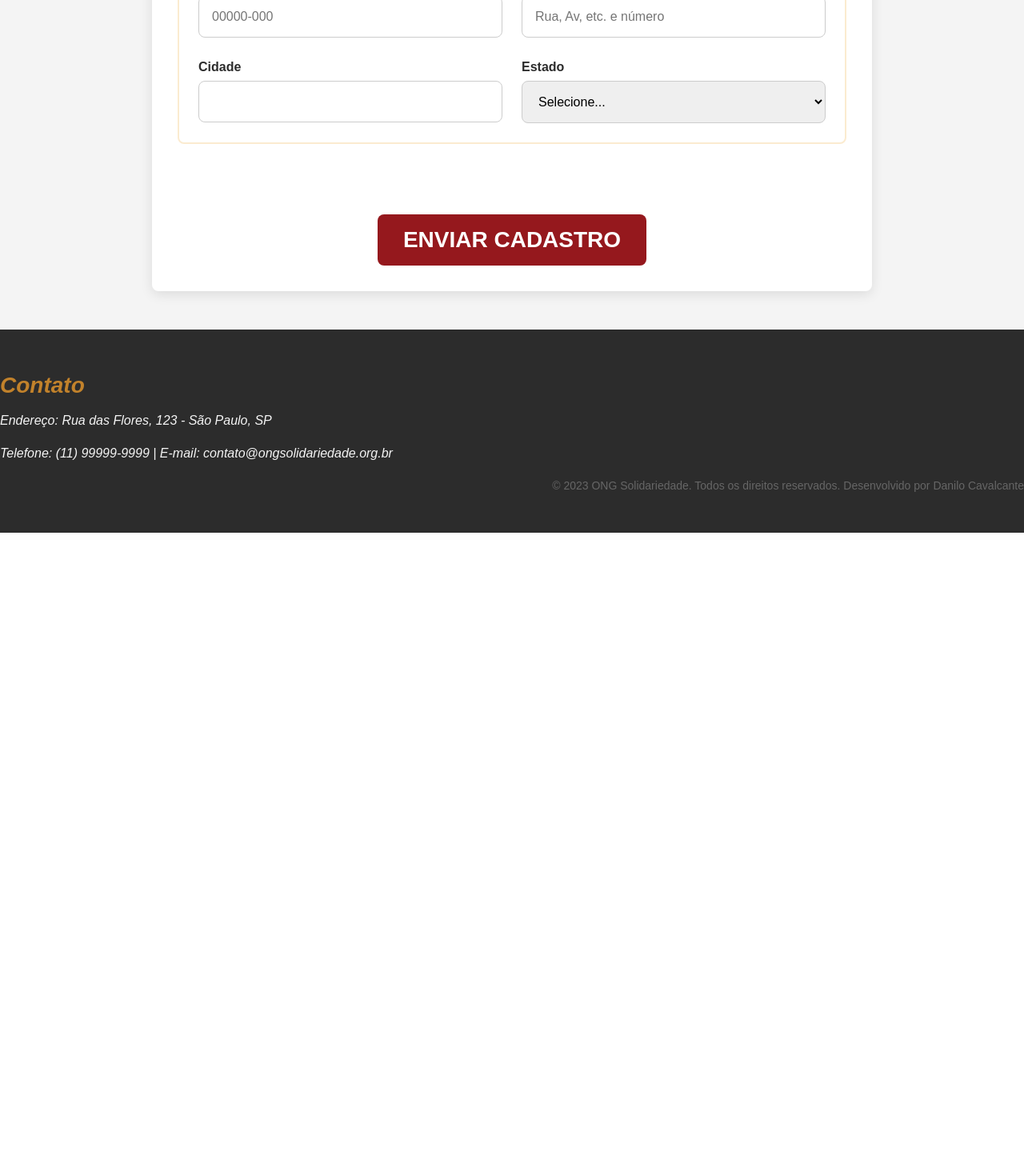
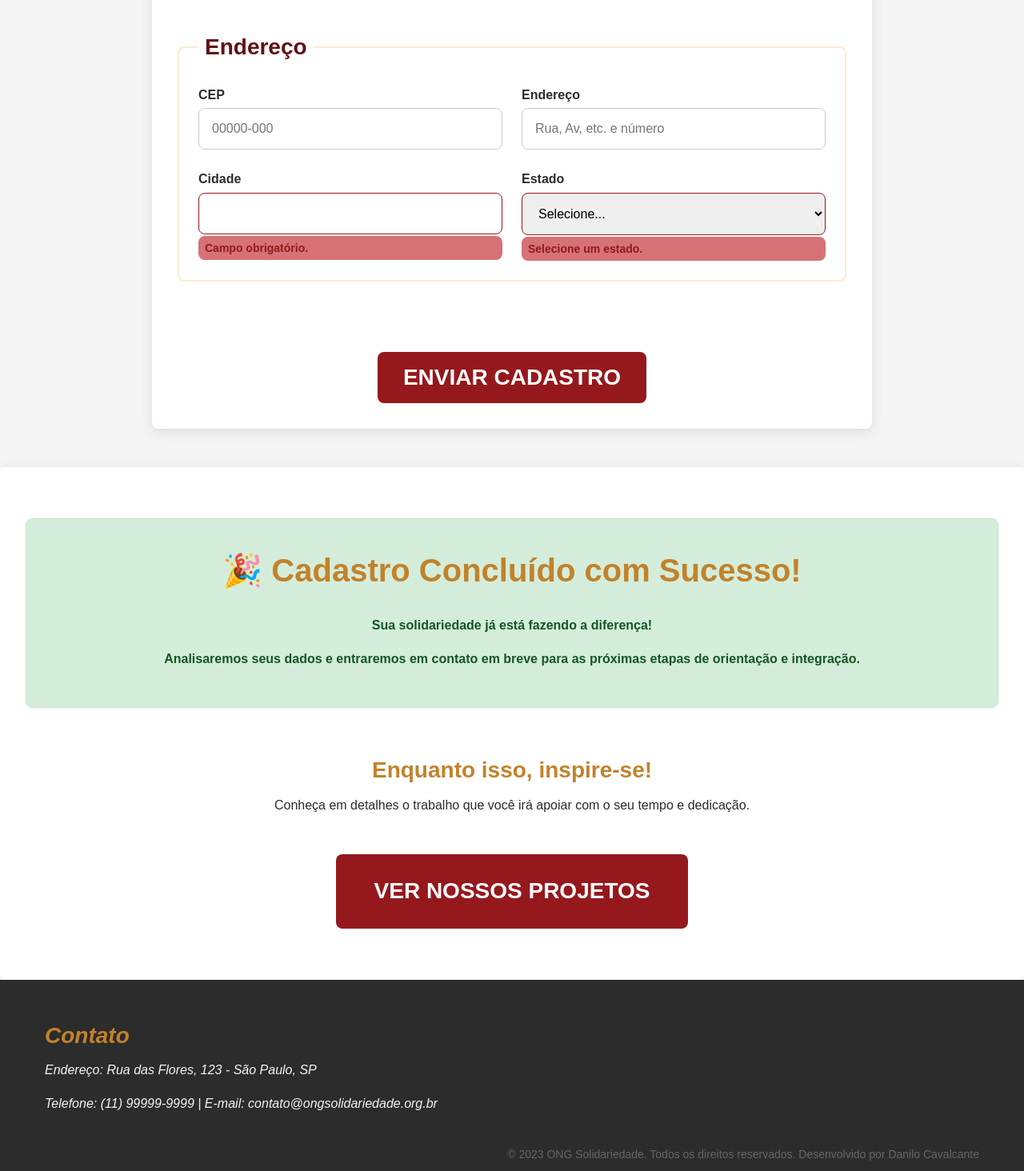
Before and after one commit to dc-cavalcante/OngSolidariedade, a plain HTML site: page cadastro.html in a window 1280 px wide. Shown: the part 1116-2580 px from the top of the page at 80% size. Before the commit the page ends 1782 px from the top, so only its background shows below. Drawn offline with Linux system fonts and the light colour scheme.

Commit message:
feat(forms): Implementa validação visual, alerts e feedback de erro/sucesso

```diff
--- a/assets/css/cadastro.css
+++ b/assets/css/cadastro.css
@@ -46,6 +46,60 @@ label {
     margin-bottom: var(--spacing-xxs);
     font-weight: bold;
     color: var(--color-neutral-900);
+}
+.error-message {
+    display: none;
+    color: var(--color-primary-500);
+    background-color: var(--color-primary-100);
+    padding: var(--spacing-xxs) var(--spacing-xs);
+    border-radius: var(--border-radius);
+    font-size: var(--font-size-small);
+    font-weight: bold;
+    margin-top: calc(var(--spacing-xxs) * 0.5);
+}
+.alert-container.alert-success-page {
+    display: flex;
+    flex-direction: column;
+    align-items: center;
+    text-align: center;
+    padding: var(--spacing-xxl) var(--spacing-lg);
+    background-color: var(--color-neutral-000);
+    border-radius: var(--border-radius);
+    box-shadow: 0 4px 15px rgba(0, 0, 0, 0.1);
+}
+.alert-success-page .alert {
+    padding: var(--spacing-lg);
+    margin-bottom: var(--spacing-lg);
+    width: 100%;
+}
+
+.alert-success-page h2 {
+    color: var(--color-secondary-900);
+    border: none;
+    margin-bottom: var(--spacing-sm);
+    font-size: var(--font-size-h2);
+}
+
+.next-step-block {
+    padding-top: var(--spacing-md);
+}
+.button-large {
+    padding: var(--spacing-md) var(--spacing-xl);
+    font-size: var(--font-size-h3);
+    margin-top: var(--spacing-lg);
+}
+
+input:not(:placeholder-shown):invalid,
+select:not(:placeholder-shown):invalid {
+    border-color: var(--color-primary-500);
+}
+input:not(:placeholder-shown):invalid ~ .error-message,
+select:not(:placeholder-shown):invalid ~ .error-message {
+    display: block;
+}
+input:not(:placeholder-shown):valid,
+select:not(:placeholder-shown):valid {
+    border-color: var(--color-secondary-900);
 }
 input[type="text"],
 input[type="email"],
--- a/cadastro.html
+++ b/cadastro.html
@@ -30,7 +30,15 @@
     <nav class="main-nav" aria-label="Navegação Principal">
         <ul class="nav-list">
             <li><a href="index.html" class="nav-link">Início</a></li>
-            <li><a href="projetos.html" class="nav-link">Projetos</a></li>
+
+            <li class="has-dropdown">
+            <a href="projetos.html" class="nav-link">Projetos</a>
+
+            <ul class="dropdown-menu">
+                <li><a href="projetos.html#educacao">Educação para Todos</a></li>
+                <li><a href="projetos.html#saude">Saúde Comunitária</a></li>
+            </ul>
+        </li>
             <li><a href="cadastro.html" class="nav-link">Cadastro</a></li>
         </ul>
     </nav>
@@ -38,71 +46,80 @@
 
 
     <main>
-        <section >
-            <header >
+        <section>
+            <header>
                 <h2>Formulário de Cadastro</h2>
-                <p >Preencha seus dados para se tornar um voluntário e ajudar nossos animais.</p>
+                <p>Preencha seus dados para se tornar um voluntário e ajudar nossos projetos sociais.</p>
             </header>
 
-
+            <div class="alert alert-error">
+                <p><strong>Atenção:</strong> Foram encontrados erros. Por favor, corrija os campos destacados e tente novamente.</p>
+            </div>
 
             <form action="#" method="POST" >
 
 
-                <fieldset >
+                <fieldset>
     <legend>Dados Pessoais</legend>
     <div>
-
         <div>
             <label for="nome">Nome Completo</label>
             <input type="text" id="nome" name="nome" required minlength="3" placeholder="Seu nome completo">
+            <span class="error-message">Obrigatório. Mínimo 3 caracteres.</span>
         </div>
 
         <div>
             <label for="email">E-mail</label>
-                            <input type="email" id="email" name="email" required  placeholder="exemplo@email.com">
+            <input type="email" id="email" name="email" required placeholder="exemplo@email.com">
+            <span class="error-message">Formato de e-mail inválido.</span>
         </div>
 
         <div>
             <label for="cpf">CPF</label>
             <input type="text" id="cpf" name="cpf" required pattern="\d{3}\.\d{3}\.\d{3}-\d{2}" placeholder="000.000.000-00">
+            <span class="error-message">Formato: 000.000.000-00.</span>
         </div>
 
         <div>
             <label for="telefone">Telefone</label>
-                            <input type="tel" id="telefone" name="telefone" required pattern="\(\d{2}\) \d{4,5}-\d{4}"  placeholder="(11) 99999-9999">
+            <input type="tel" id="telefone" name="telefone" required pattern="\(\d{2}\) \d{4,5}-\d{4}" placeholder="(11) 99999-9999">
+            <span class="error-message">Formato: (11) 99999-9999.</span>
         </div>
 
         <div>
             <label for="dataNascimento">Data de Nascimento</label>
             <input type="date" id="dataNascimento" name="dataNascimento" required>
+            <span class="error-message">Campo obrigatório.</span>
         </div>
     </div>
 </fieldset>
 
+        <fieldset>
+                    <legend>Endereço</legend>
+                    <div>
 
-                <fieldset >
-                    <legend >Endereço</legend>
-                    <div >
-
-                        <div >
+                        <div>
                             <label for="cep">CEP</label>
                             <input type="text" id="cep" name="cep" required pattern="\d{5}-\d{3}" placeholder="00000-000">
+                            <span class="error-message">Formato: 00000-000.</span>
                         </div>
 
                         <div>
                             <label for="endereco">Endereço</label>
                             <input type="text" id="endereco" name="endereco" required placeholder="Rua, Av, etc. e número">
+                            <span class="error-message">Campo obrigatório.</span>
                         </div>
 
                         <div>
-                            <label for="cidade" >Cidade</label>
+                            <label for="cidade">Cidade</label>
                             <input type="text" id="cidade" name="cidade" required>
+                            <span class="error-message">Campo obrigatório.</span>
                         </div>
 
                         <div>
-                            <label for="estado" >Estado</label>
+                            <label for="estado">Estado</label>
                             <select id="estado" name="estado" required>
+
                                 <option value="">Selecione...</option>
                                 <option value="AC">Acre</option>
                                 <option value="AL">Alagoas</option>
@@ -132,13 +149,13 @@
                                 <option value="SE">Sergipe</option>
                                 <option value="TO">Tocantins</option>
                             </select>
+                            <span class="error-message">Selecione um estado.</span>
                         </div>
                     </div>
                 </fieldset>
 
-
                 <div>
-                    <button type="submit">
+                    <button type="submit" class="button-primary">
                         Enviar Cadastro
                     </button>
                 </div>
@@ -146,14 +163,37 @@
         </section>
     </main>
 
+    <div class="alert-container alert-success-page">
+
+    <div class="alert alert-success">
+        <h2>🎉 Cadastro Concluído com Sucesso!</h2>
+        <p><strong>Sua solidariedade já está fazendo a diferença!</strong></p>
+        <p>Analisaremos seus dados e entraremos em contato em breve para as próximas etapas de orientação e integração.</p>
+    </div>
+
+    <div class="next-step-block">
+        <h3>Enquanto isso, inspire-se!</h3>
+        <p>Conheça em detalhes o trabalho que você irá apoiar com o seu tempo e dedicação.</p>
+
+        <a href="projetos.html" class="button-primary button-large">
+            Ver Nossos Projetos
+        </a>
+    </div>
+
+</div>
+
 
     <footer>
-    <address>
+    <div class="grid-container">
+        <address class="footer-contact grid-col-12 grid-col-md-6">
             <h3>Contato</h3>
             <p>Endereço: Rua das Flores, 123 - São Paulo, SP</p>
             <p>Telefone: (11) 99999-9999 | E-mail: contato@ongsolidariedade.org.br</p>
         </address>
+        <div class="footer-copy grid-col-12 grid-col-md-6">
             <small>&copy; 2023 ONG Solidariedade. Todos os direitos reservados. Desenvolvido por Danilo Cavalcante</small>
+        </div>
+    </div>
     </footer>
 </body>
 </html>
```
Also changed, not shown: index.html (+0 -1 lines), projetos.html (+9 -1 lines). Lines whose indentation alone changed are shown as unchanged.
